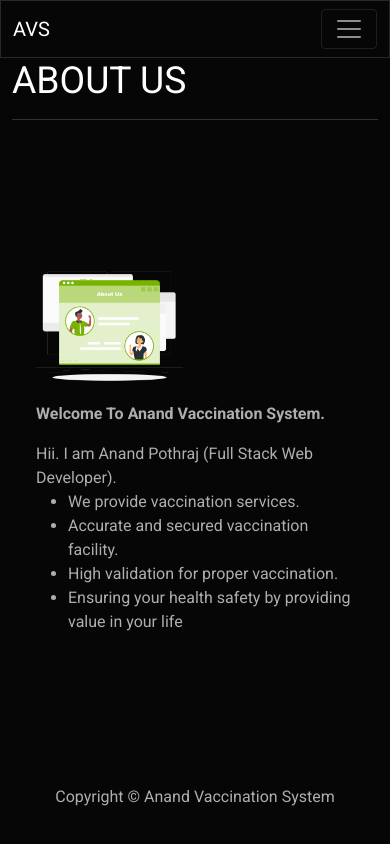
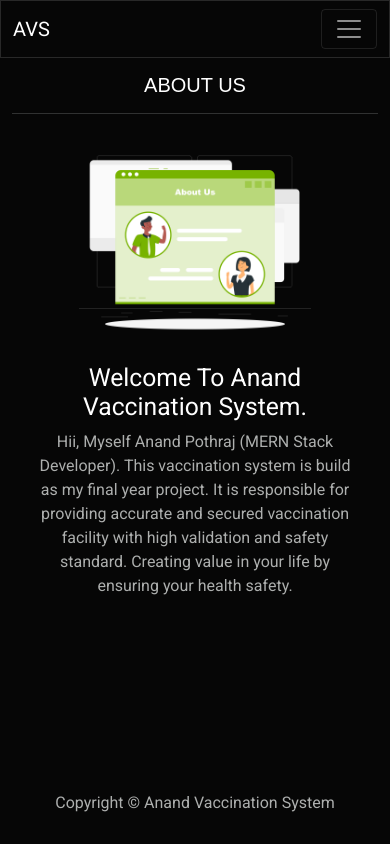
Before and after one commit to anandpothraj/avs-frontend, a React (Create React App) app: page /about in a window 390 px wide. Built offline with nearby package versions, Linux system fonts and the light colour scheme.

Commit message:
Restructured with about page css

```diff
--- a/src/assets/customCss/custom.css
+++ b/src/assets/customCss/custom.css
@@ -4,3 +4,23 @@
   display: flex;
   align-items: center;
 }
+
+/* css for main screen */
+.mainback {
+  min-height: 85vh;
+  display: flex;
+}
+
+.heading {
+  font-size: 40px;
+  margin-top: 15px;
+  font-family: "Work Sans", sans-serif;
+}
+
+@media only screen and (max-width: 600px) {
+  .heading {
+    font-size: 20px;
+    display: flex;
+    justify-content: center;
+  }
+}
--- a/src/screens/UserScreen/AboutScreen.js
+++ b/src/screens/UserScreen/AboutScreen.js
@@ -6,30 +6,23 @@ import { Col, Container, Image, Row } from 'react-bootstrap';
 const AboutScreen = () => {
     return (
         <>
-            <MainScreen title="ABOUT US">
-                <div className="main mt-0" fluid="md">
+            <MainScreen title="ABOUT US" fluid="md">
                 <Container>
                     <Row>
-                            <Col className="img" xs={6} md={6}>
-                                <Image src={AboutImg} fluid  />
+                        <Col xs={9} md={4} className="m-auto">
+                            <Image src={AboutImg} fluid />
                         </Col>
-                            <Col className='d-flex' xs={12} md={6}>
-                                <div className='m-auto'>
-                                    <p>
-                                        <b>Welcome To Anand Vaccination System.</b>
+                        <Col xs={12} md={8} className='d-flex'>
+                            <div className='m-auto text-center'>
+                                <h4>Welcome To Anand Vaccination System.</h4>
+                                <p>Hii, Myself Anand Pothraj (MERN Stack Developer). This vaccination system is build as my final year project.
+                                    It is responsible for providing accurate and secured vaccination facility with high validation and safety standard.
+                                    Creating value in your life by ensuring your health safety.
                                 </p>
-                                    <span>Hii. I am Anand Pothraj (Full Stack Web Developer).</span>
-                                    <ul>
-                                        <li>We provide vaccination services.</li>
-                                        <li>Accurate and secured vaccination facility.</li>
-                                        <li>High validation for proper vaccination.</li>
-                                        <li>Ensuring your health safety by providing value in your life</li>
-                                    </ul>
                             </div>
                         </Col>
                     </Row>
                 </Container>
-                </div>
             </MainScreen>
         </>
     );
--- a/src/screens/UserScreen/HomeScreen.js
+++ b/src/screens/UserScreen/HomeScreen.js
@@ -34,7 +34,7 @@ const HomeScreen = () => {
     <div className="main" fluid="md">
       <Container>
         <Row>
-          <Col xs={6} md={4} className="m-auto">
+          <Col xs={9} md={4} className="m-auto">
             <Image src={HomeImg} fluid />
           </Col>
           <Col xs={12} md={8} className="d-flex">
--- a/src/screens/UserScreen/OptionScreen.js
+++ b/src/screens/UserScreen/OptionScreen.js
@@ -34,8 +34,8 @@ const OptionScreen = () => {
         <div className="main" fluid="md">
             <Container>
                 <Row>
-                    <Col xs={6} md={4} className="m-auto">
-                        <Image src={OptionImg} fluid />
+                    <Col xs={9} md={4} className="m-auto">
+                        <Image src={OptionImg} fluid className="mb-4"/>
                     </Col>
                     <Col xs={12} md={8} className="d-flex">
                         <div className="m-auto text-center">
@@ -44,8 +44,8 @@ const OptionScreen = () => {
                                 <p>Vaccine Ensured , Life Secured</p>
                             </div>
                             <div className="d-flex justify-content-between">
-                                <Link to="/register"><Button variant="success">New to website</Button></Link>
-                                <Link to="/login"><Button variant="success">Already a User</Button></Link>
+                                <Link to="/register"><Button variant="success" size="sm">New to website</Button></Link>
+                                <Link to="/login"><Button variant="success" size="sm">Already a User</Button></Link>
                             </div>
                         </div>
                     </Col>
```
Lines whose indentation alone changed are shown as unchanged.
